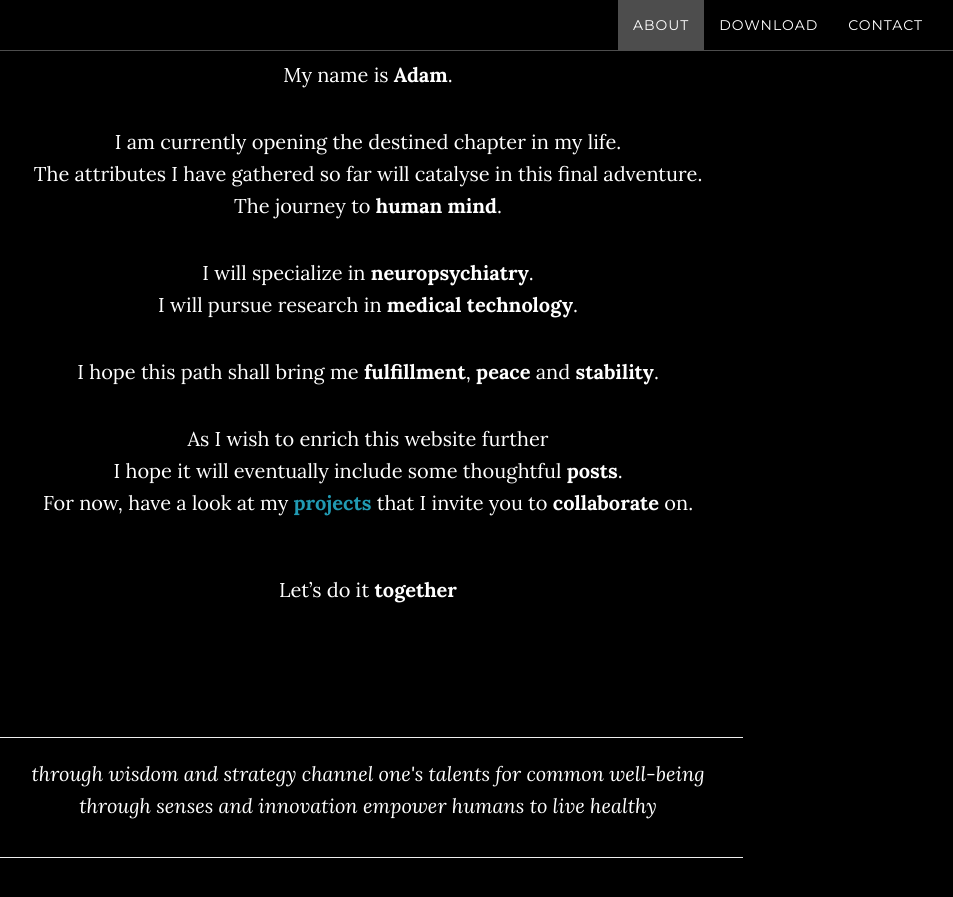
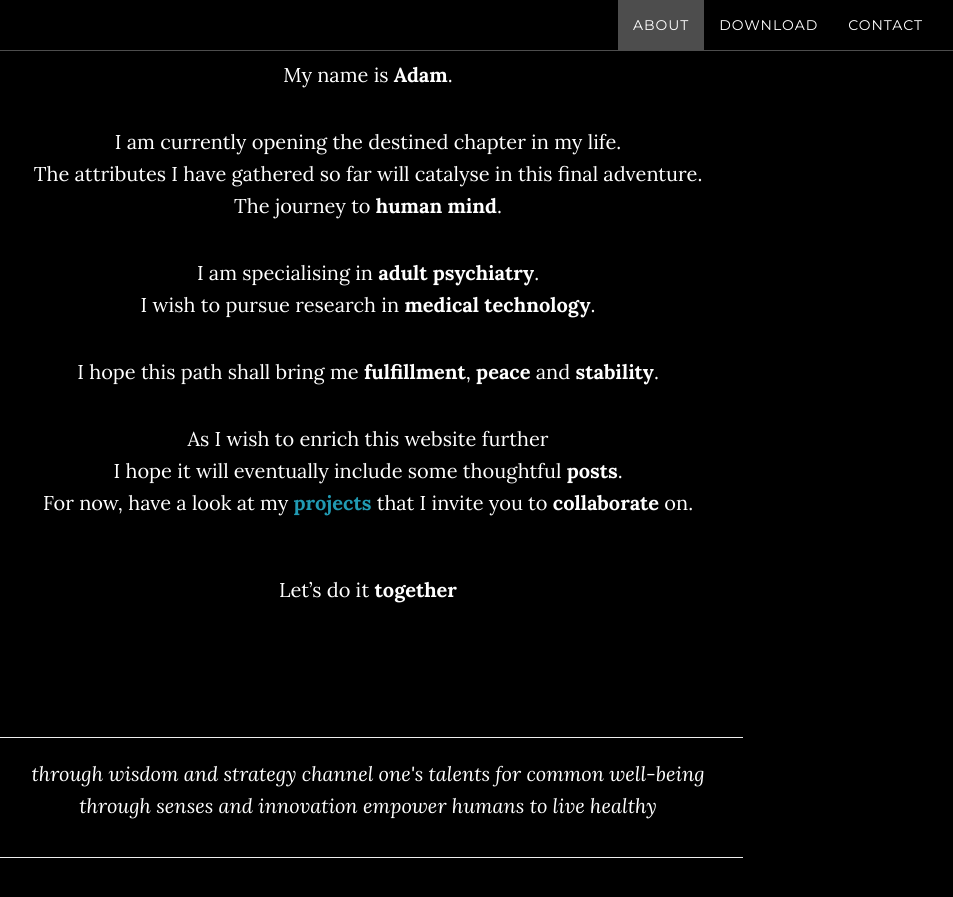
Before and after one commit to kozload/kozload.github.io, a Jekyll site: the page built from index.html, in a window 1280 px wide and 900 px high, scrolled down 1136 px. Shown: the top 897 px of the window, without its empty margins (272-1225 px from the left). Built offline with Jekyll 4.4.1, drawn with Linux system fonts in a browser that asks for light colours.

Commit message:
Update about.html

```diff
--- a/_includes/about.html
+++ b/_includes/about.html
@@ -6,7 +6,7 @@
                 <br>
                 <p>My name is <b>Adam</b>.
                 <p>I am currently opening the destined chapter in my life.<br>The attributes I have gathered so far will catalyse in this final adventure.<br>The journey to <b>human mind</b>.</p>
-                <p>I will specialize in <b>neuropsychiatry</b>.<br>I will pursue research in <b>medical technology</b>.</p>
+                <p>I am specialising in <b>adult psychiatry</b>.<br>I wish to pursue research in <b>medical technology</b>.</p>
                 <p>I hope this path shall bring me <b>fulfillment</b>, <b>peace</b> and <b>stability</b>.
                 <p>As I wish to enrich this website further<br>I hope it will eventually include some thoughtful <b>posts</b>.<br>For now, have a look at my <a href="https://github.com/kozload?tab=projects"><b>projects</b></a> that I invite you to <b>collaborate</b> on.</p>
                 <br>
```
